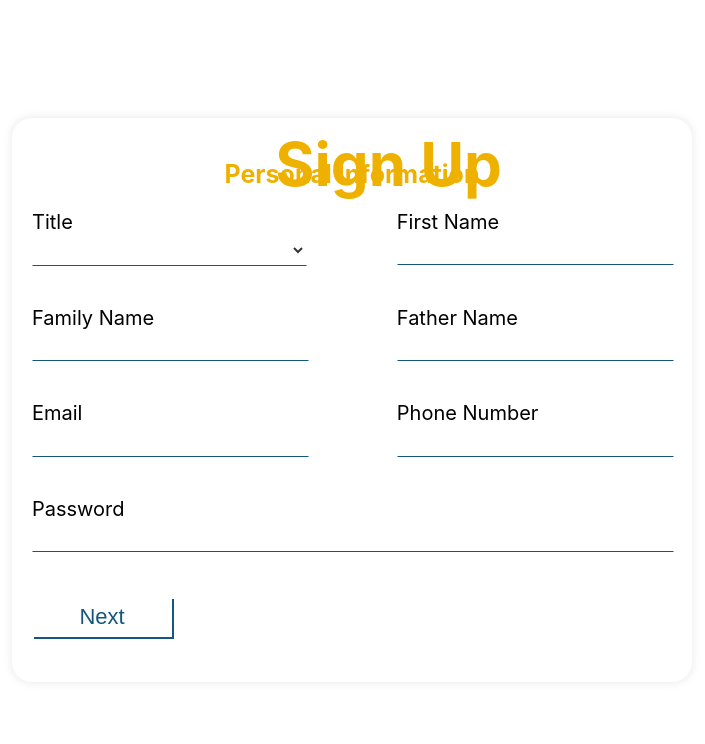
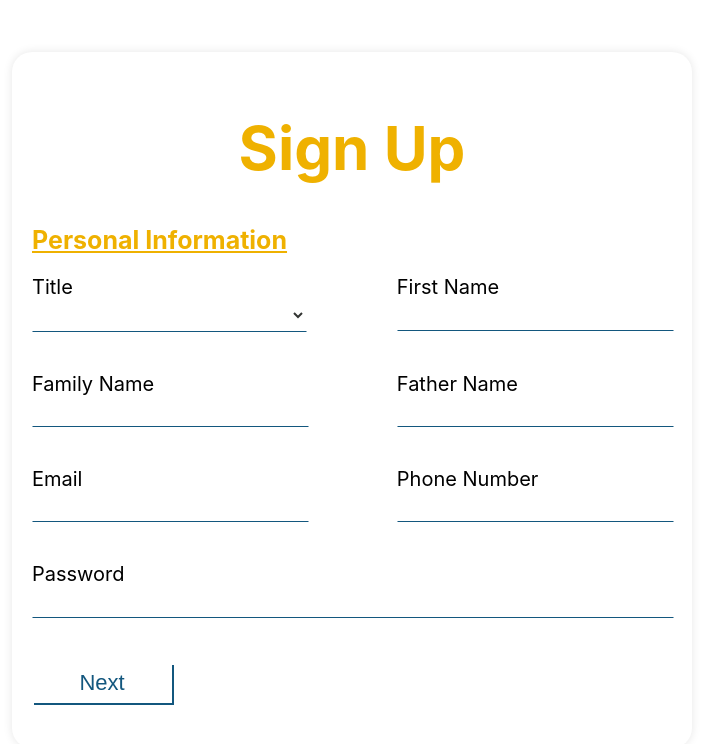
Before and after one commit to real-client/frontend, a React (Create React App) app: page /signup in a window 1280 px wide. Shown: the top 744 px of the page, without its empty margins (288-993 px from the left). Built offline with nearby package versions, Linux system fonts and the light colour scheme.

Commit message:
edit signup title

```diff
--- a/src/pages/signup/signup.css
+++ b/src/pages/signup/signup.css
@@ -1,9 +1,6 @@
 .signup-title{
     font-size: 60px;
-    position: absolute;
-    display: flex;
-    left: 44%;
-    top: 11%;
+    text-align: center;
     color:#efb100;
 }
 .signup-container {
@@ -22,7 +19,8 @@
 
 .card h2{
     font-size: 25px;
-    text-align: center;
+    text-align: left;
+    text-decoration:underline;
     color:#efb100;
 }
 .card label{
--- a/src/pages/signup/signup.js
+++ b/src/pages/signup/signup.js
@@ -76,12 +76,14 @@ function Signup() {
 
   return (
     <div>
-      <h1 className="signup-title">Sign Up</h1>
       <form onSubmit={handleSubmit} className="signup-container">
         <ToastContainer/>
 
         {currentSection === 1 && (
+
           <div className="card">
+      <h1 className="signup-title">Sign Up</h1>
+
             <h2>Personal Information</h2>
             <div className="form-group">
               <div className="label-input">
```
